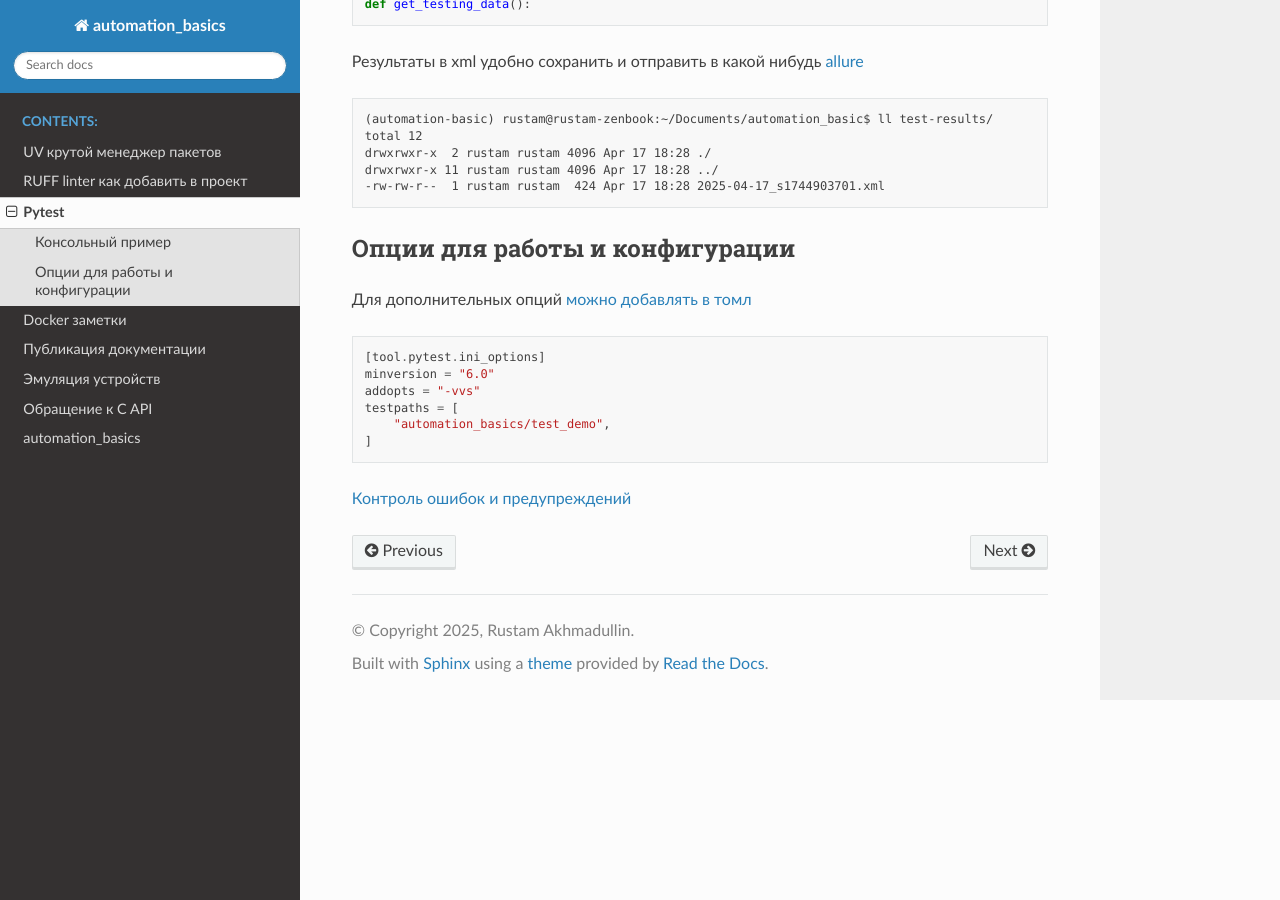
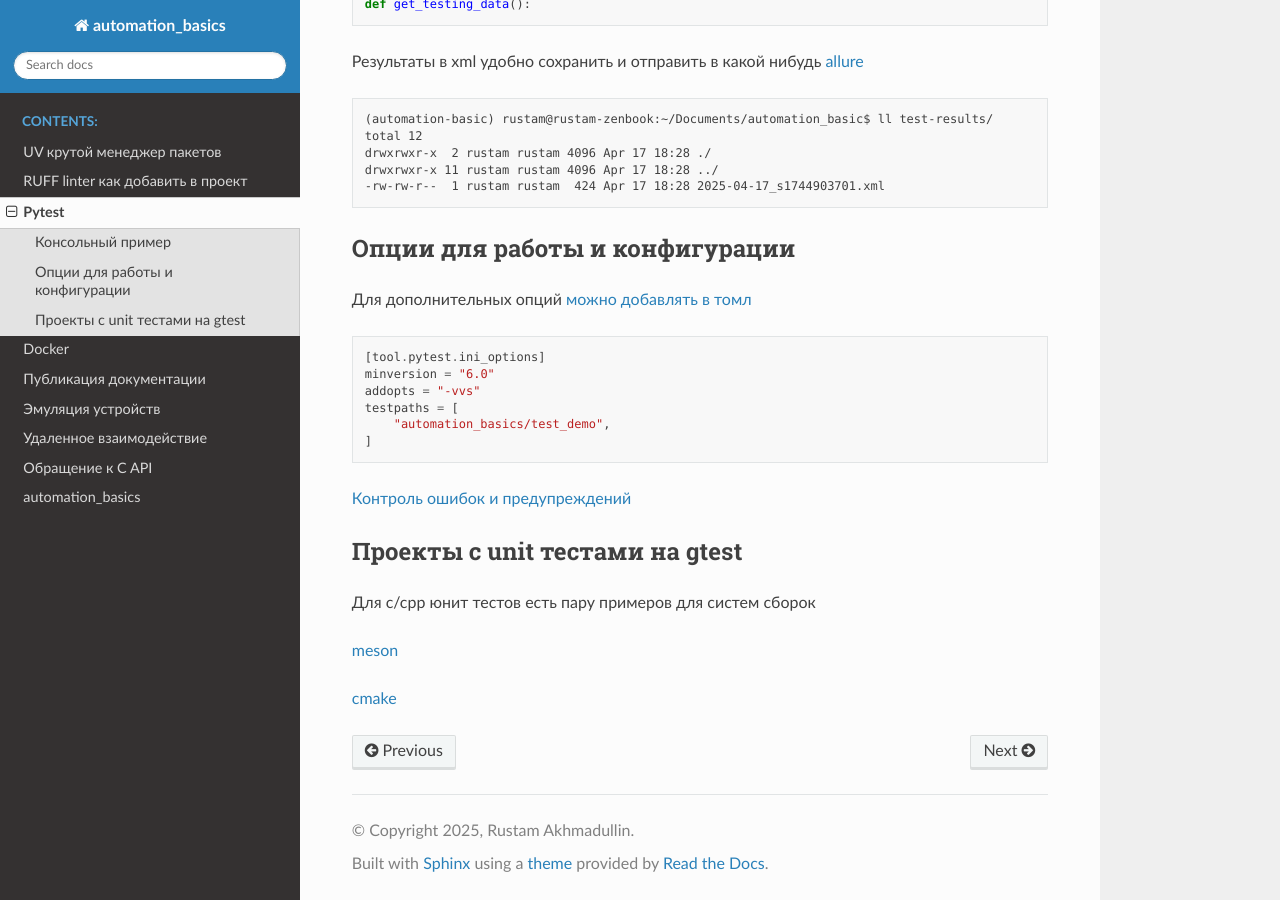
Before and after one commit to RustamAxm/automation_basic, a Sphinx documentation site: the page built from docs/source/tutorials/pytest.rst, in a window 1280 px wide and 900 px high, scrolled down 640 px. Built offline with Sphinx 7.4.7 and the Read the Docs theme 3.1.0, drawn with Linux system fonts in a browser that asks for light colours.

```diff
--- a/docs/source/index.rst
+++ b/docs/source/index.rst
@@ -17,5 +17,6 @@ automation basics documentation
    tutorials/docker
    tutorials/publish
    tutorials/emulation
+   tutorials/remote
    tutorials/ctypes
    modules
--- a/docs/source/tutorials/pytest.rst
+++ b/docs/source/tutorials/pytest.rst
@@ -55,3 +55,11 @@ Pytest
     ]
 
 `Контроль ошибок и предупреждений <https://docs.pytest.org/en/stable/how-to/capture-warnings.html>`_
+
+Проекты с unit тестами на gtest
+---------------------------------
+Для c/cpp юнит тестов есть пару примеров для систем сборок
+
+`meson <https://github.com/RustamAxm/meson-test-project>`_
+
+`cmake <https://github.com/RustamAxm/trygtest>`_
```
Also changed, not shown: docs/source/tutorials/docker.rst (+6 -1 lines), docs/source/tutorials/remote.rst (added, +22 -0 lines), 1 other file.
